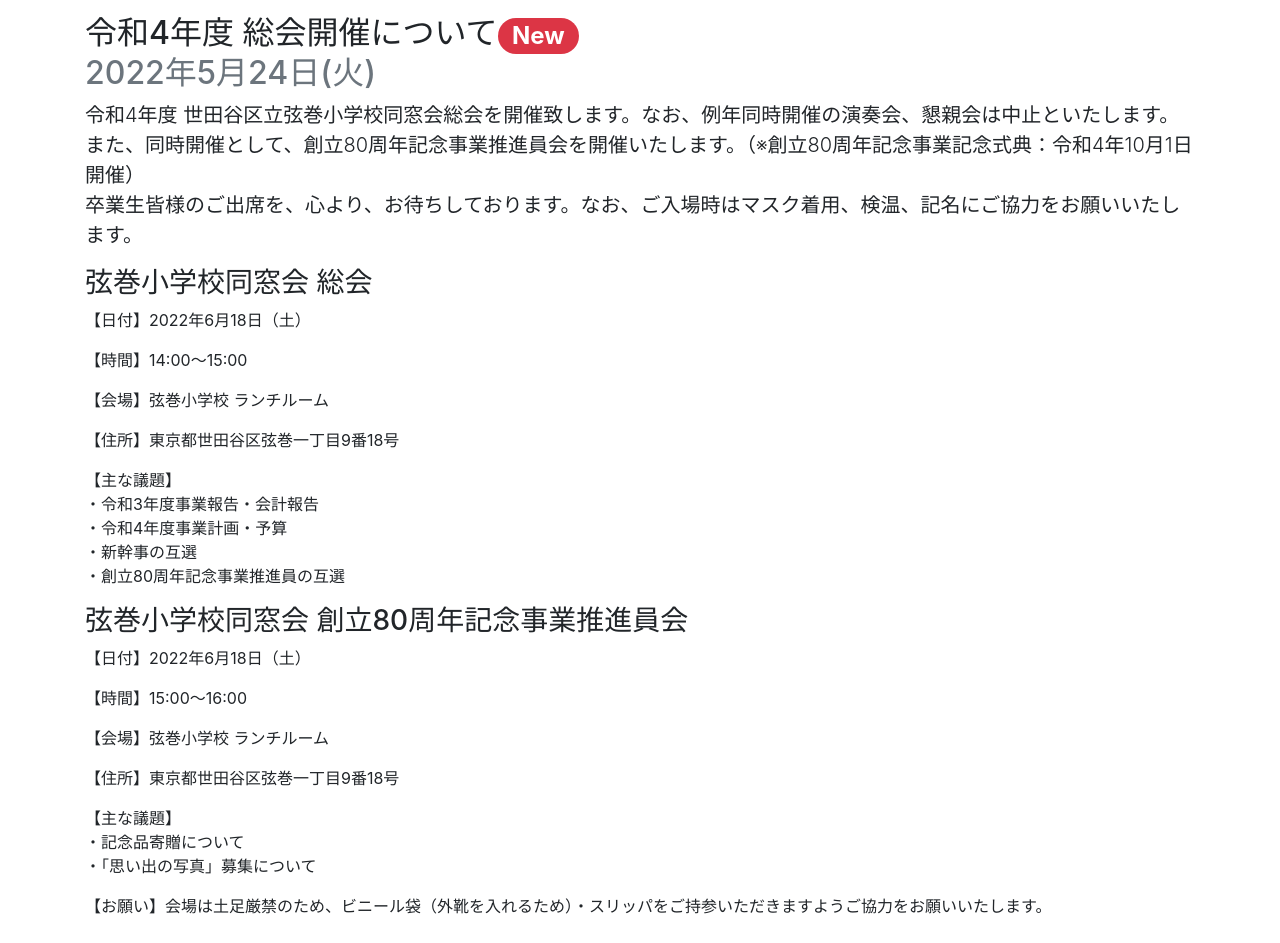
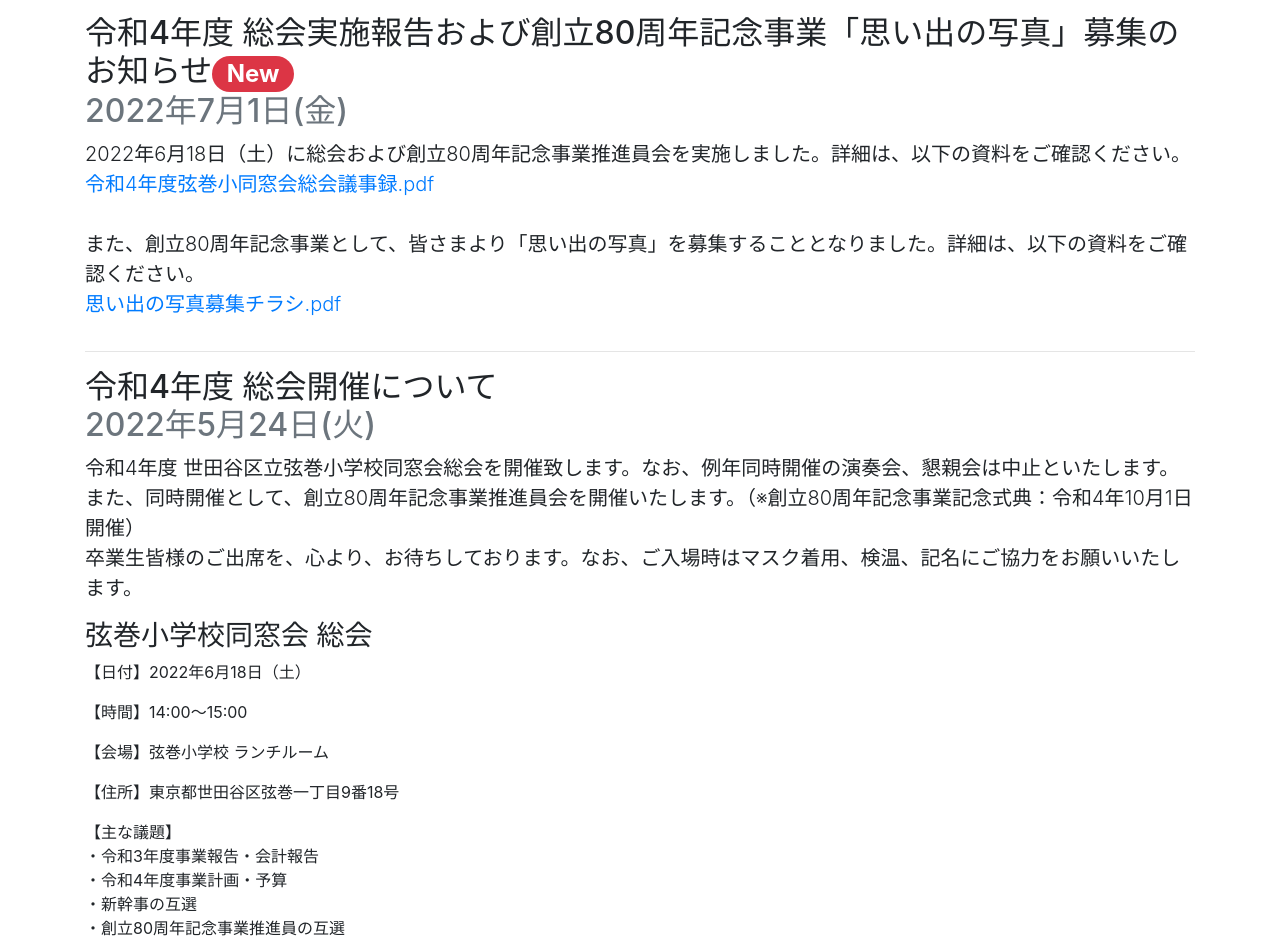
Before and after one commit to tsurusho-dosokai/tsurusho-dosokai-site, a plain HTML site: page index.html in a window 1280 px wide. Shown: the part 400-1343 px from the top of the page. Drawn offline with nearby package versions, Linux system fonts and the light colour scheme.

Commit message:
feat:令和4年度総会実施報告および創立80周年記念事業についてのお知らせを追加

```diff
--- a/index.html
+++ b/index.html
@@ -67,7 +67,21 @@
 
             <div class="row">
                 <div class="col-md-12">
-                    <h2>令和4年度 総会開催について<span class="badge badge-pill badge-danger">New</span><br><span class="text-muted">2022年5月24日(火)</span></h2>
+                    <h2>令和4年度 総会実施報告および創立80周年記念事業「思い出の写真」募集のお知らせ<span class="badge badge-pill badge-danger">New</span><br><span class="text-muted">2022年7月1日(金)</span></h2>
+                    <p class="lead">
+                        2022年6月18日（土）に総会および創立80周年記念事業推進員会を実施しました。詳細は、以下の資料をご確認ください。<br>
+                        <a href="/documents/20220701_令和4年度弦巻小同窓会総会議事録.pdf">令和4年度弦巻小同窓会総会議事録.pdf</a><br><br>
+                        また、創立80周年記念事業として、皆さまより「思い出の写真」を募集することとなりました。詳細は、以下の資料をご確認ください。<br>
+                        <a href="/documents/20220701_思い出の写真募集チラシ.pdf">思い出の写真募集チラシ.pdf</a>
+                    </p>
+                </div>
+            </div>
+
+            <hr>
+
+            <div class="row">
+                <div class="col-md-12">
+                    <h2>令和4年度 総会開催について<br><span class="text-muted">2022年5月24日(火)</span></h2>
                     <p class="lead">
                         令和4年度 世田谷区立弦巻小学校同窓会総会を開催致します。なお、例年同時開催の演奏会、懇親会は中止といたします。<br>
                         また、同時開催として、創立80周年記念事業推進員会を開催いたします。（※創立80周年記念事業記念式典：令和4年10月1日開催）<br>
--- a/sitemap.xml
+++ b/sitemap.xml
@@ -8,7 +8,7 @@
 
 <url>
   <loc>https://www.tsurusho-dosokai.com/</loc>
-  <lastmod>2022-05-24T12:00:00+09:00</lastmod>
+  <lastmod>2022-07-02T00:00:00+09:00</lastmod>
   <priority>1.00</priority>
 </url>
 <url>
```
Also changed, not shown: 2 other files.
